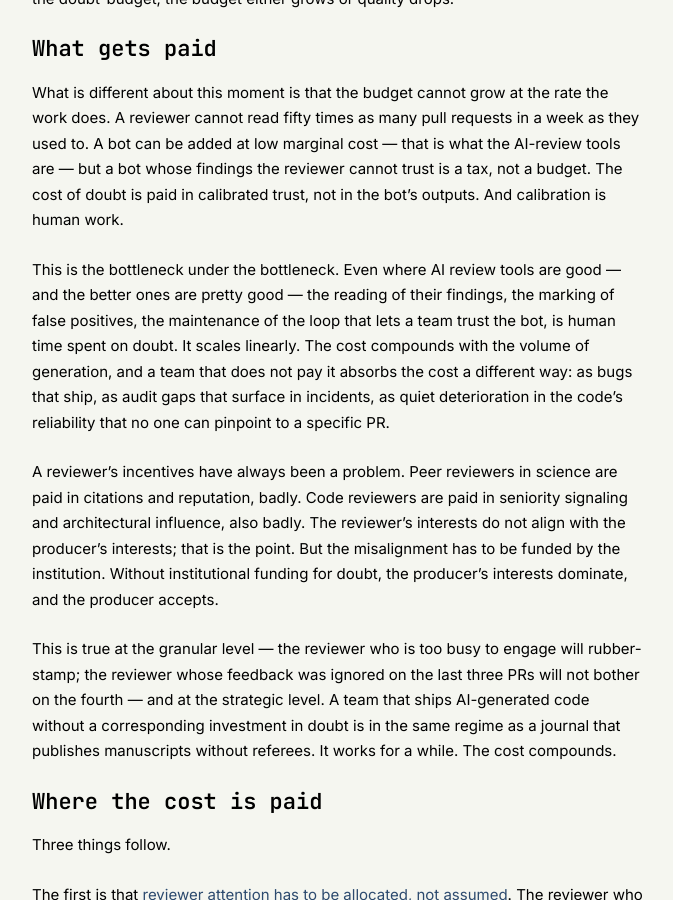
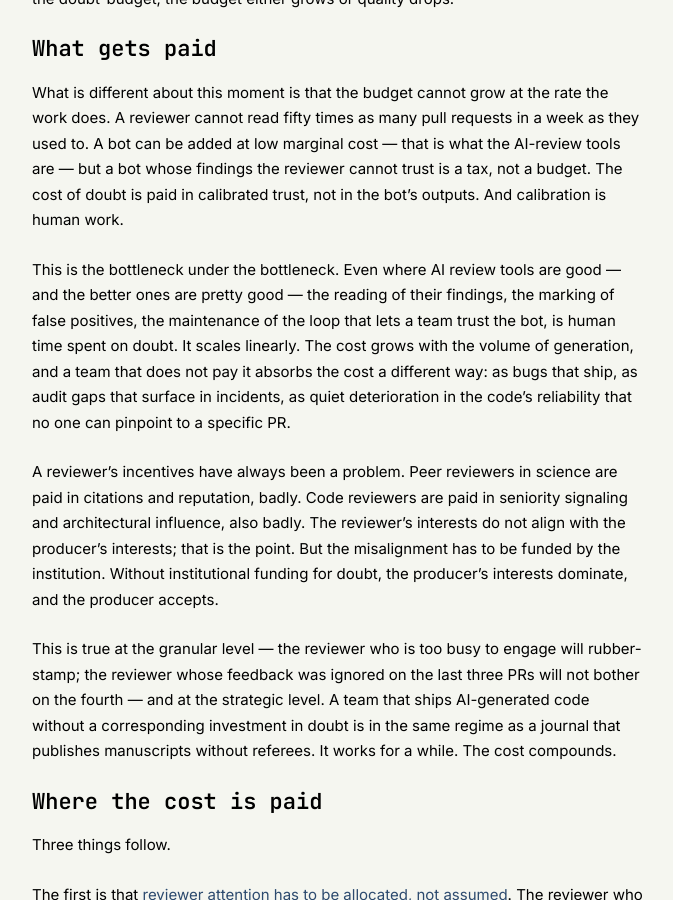
Before and after one commit to ashita-ai/ashita-ai.github.io, a Jekyll site: the page built from _posts/2026-05-12-the-cost-of-doubt.md, in a window 1280 px wide and 900 px high, scrolled down 1510 px. Shown: the whole window, without its empty margins (302-975 px from the left). Built offline with Jekyll 4.4.1, drawn with Linux system fonts in a browser that asks for light colours; some of the changed text lies outside the part shown.

Commit message:
Polish 'Cost of Doubt': de-dupe 'cost compounds'; smooth coda
- Line 30 'The cost compounds' -> 'The cost grows' so line 34's punchline
  ('It works for a while. The cost compounds.') lands cleanly without an
  earlier echo.
- Coda 'took on the job in formal procedure for the first time' -> 'formally
  took on the job for the first time' (drops the awkward wedged-in phrase).

```diff
--- a/_posts/2026-05-12-the-cost-of-doubt.md
+++ b/_posts/2026-05-12-the-cost-of-doubt.md
@@ -27,7 +27,7 @@
 
 What is different about this moment is that the budget cannot grow at the rate the work does. A reviewer cannot read fifty times as many pull requests in a week as they used to. A bot can be added at low marginal cost — that is what the AI-review tools are — but a bot whose findings the reviewer cannot trust is a tax, not a budget. The cost of doubt is paid in calibrated trust, not in the bot's outputs. And calibration is human work.
 
-This is the bottleneck under the bottleneck. Even where AI review tools are good — and the better ones are pretty good — the reading of their findings, the marking of false positives, the maintenance of the loop that lets a team trust the bot, is human time spent on doubt. It scales linearly. The cost compounds with the volume of generation, and a team that does not pay it absorbs the cost a different way: as bugs that ship, as audit gaps that surface in incidents, as quiet deterioration in the code's reliability that no one can pinpoint to a specific PR.
+This is the bottleneck under the bottleneck. Even where AI review tools are good — and the better ones are pretty good — the reading of their findings, the marking of false positives, the maintenance of the loop that lets a team trust the bot, is human time spent on doubt. It scales linearly. The cost grows with the volume of generation, and a team that does not pay it absorbs the cost a different way: as bugs that ship, as audit gaps that surface in incidents, as quiet deterioration in the code's reliability that no one can pinpoint to a specific PR.
 
 A reviewer's incentives have always been a problem. Peer reviewers in science are paid in citations and reputation, badly. Code reviewers are paid in seniority signaling and architectural influence, also badly. The reviewer's interests do not align with the producer's interests; that is the point. But the misalignment has to be funded by the institution. Without institutional funding for doubt, the producer's interests dominate, and the producer accepts.
 
```
Also changed, not shown: other parts of _posts/2026-05-12-the-cost-of-doubt.md (+1 -1 lines).
